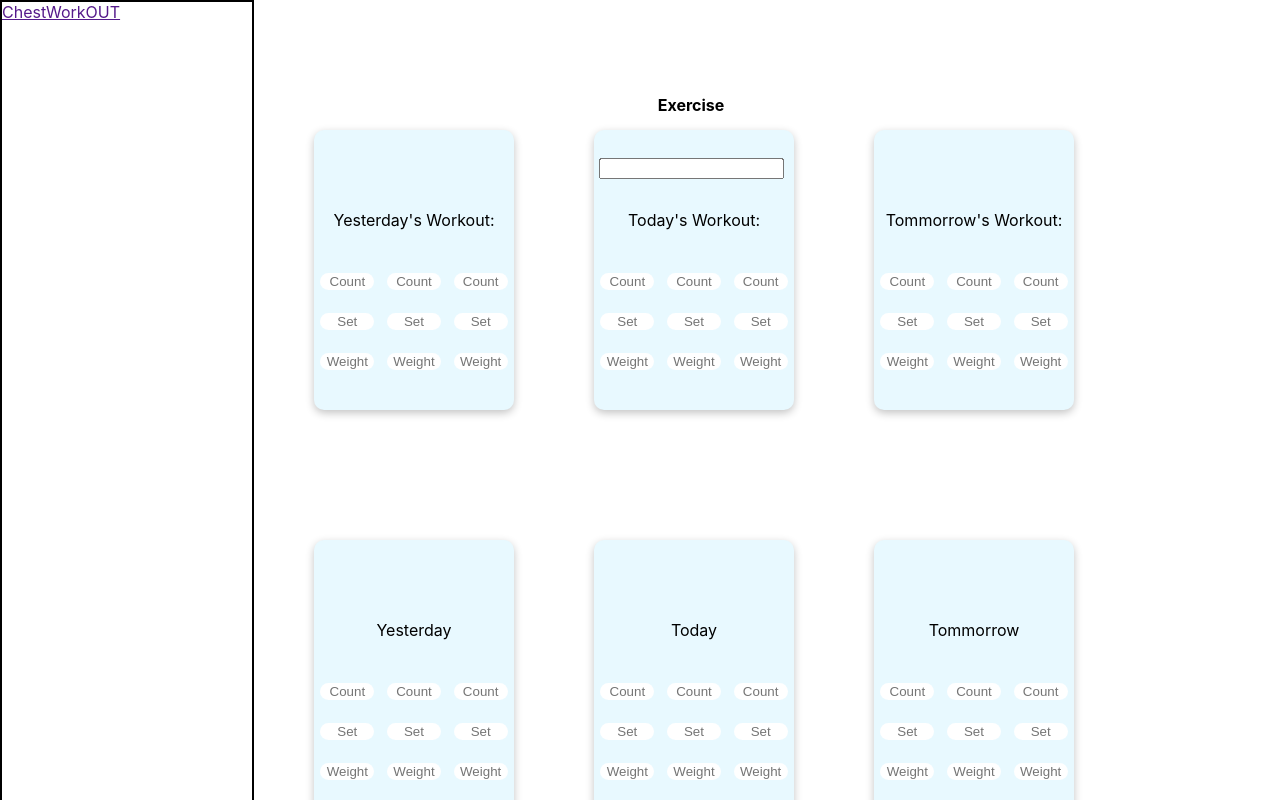
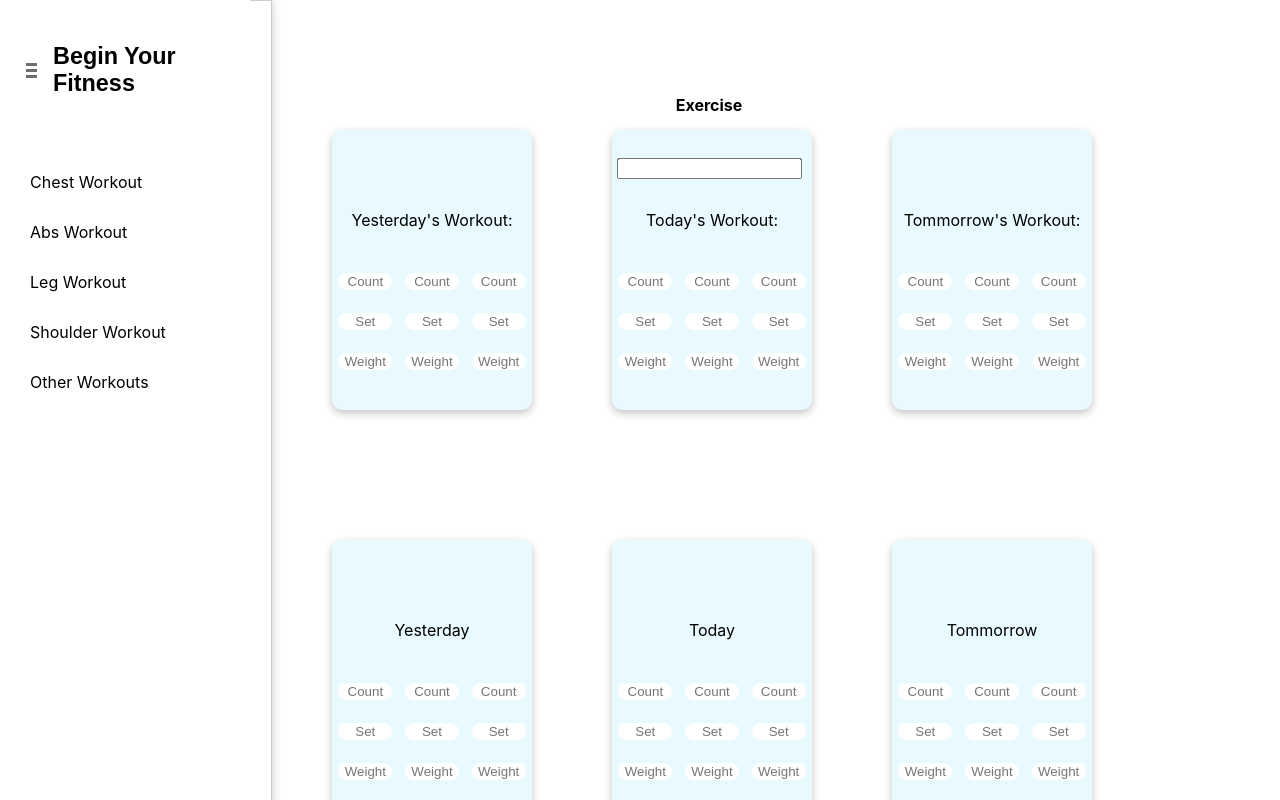
Before and after one commit to SiddhuGit2810/Fitness, a React (Create React App) app: page / in a window 1280 px wide. Shown: the top 800 px of the page. Built offline with nearby package versions, Linux system fonts and the light colour scheme.

Commit message:
code updated

```diff
--- a/src/App.js
+++ b/src/App.js
@@ -5,7 +5,6 @@ import ChestWorkout from './ChestWorkout/ChestWorkout';
 import SideBar from './SideNavBar/SideBar';
 
 function App() {
-
 
 
     return (
@@ -17,6 +16,7 @@ function App() {
 <div className="SideBar">
 
 <SideBar/>
+
 
 </div>
 
--- a/src/SideNavBar/SideBar.js
+++ b/src/SideNavBar/SideBar.js
@@ -1,31 +1,48 @@
-import React from 'react'
+import React, { useState } from 'react'
 
 import "./Sidebar.css"
 
 function SideBar() {
+
+  const [isOpen, setIsOpen] = useState(false);
+
+  const toggleNavbar = () => {
+    setIsOpen(!isOpen);
+  };
+
   return (
     <div>
 
 
-       <div className="border">
-
-
-<div className="ChestWorkout">
-
-<a href="">ChestWorkOUT</a>
-
-</div>
-
-<div className="ShoulderWorkout">
-
-
-</div>
-
-
-       </div>
-
-
-
+      <div className="border">
+        <div className={`side-navbar ${isOpen ? 'open' : ''}`}>
+          <div className="navbar-header">
+            <button className="navbar-toggle" onClick={toggleNavbar}>
+              <div className="bar"></div>
+              <div className="bar"></div>
+              <div className="bar"></div>
+            </button>
+            <div className="brand"> <h3>Begin Your Fitness </h3></div>
+          </div>
+          <ul className="navbar-nav">
+            <li>
+              <a href="#">Chest Workout</a>
+            </li>
+            <li>
+              <a href="#">Abs Workout</a>
+            </li>
+            <li>
+              <a href="#">Leg Workout</a>
+            </li>
+            <li>
+              <a href="#">Shoulder Workout</a>
+            </li>
+            <li>
+              <a href="#">Other Workouts</a>
+            </li>
+          </ul>
+        </div>
+      </div>
     </div>
   )
 }
--- a/src/SideNavBar/Sidebar.css
+++ b/src/SideNavBar/Sidebar.css
@@ -1,17 +1,96 @@
-.border{
+.border {
+    border: 1px solid #ccc;
+    margin: 0px;
+    padding: 10px;
+    background: #fff;
+    box-shadow: 0px 0px 10px rgba(0, 0, 0, 0.2);
+    height: 66rem;
+    width: 250px;
+}
 
-    color: brown;
+.side-navbar {
+    width: 250px;
+    height: 100%;
+    background: #fff;
+    position: absolute;
+    top: 0;
+    left: 0px;
+    transition: 0.5s;
+}
 
-    border: 2px;
-
-    border-color: black;
-
-    border-style: solid;
-
-
-    width: 250px;
-
-    height: 1000px;
-
+.navbar-header {
+    display: flex;
+    justify-content: space-between;
+    align-items: center;
+    padding: 20px;
+    font-family: Arial, Helvetica, sans-serif;
 
 }
+
+.navbar-toggle {
+    background: none;
+    border: none;
+    cursor: pointer;
+    outline: none;
+    display: flex;
+    flex-direction: column;
+    justify-content: space-around;
+    width: 25px;
+    height: 20px;
+}
+
+.bar {
+    width: 100%;
+    height: 3px;
+    background-color: #6e6e6e;
+}
+
+.brand {
+    color: #000;
+    font-size: 20px;
+}
+
+.brand h3 {
+    font-family: Arial, Helvetica, sans-serif;
+    padding-left: 10px;
+}
+
+.navbar-nav {
+    list-style: none;
+    padding: 0;
+}
+
+.navbar-nav li {
+    padding: 15px;
+    width: 240px;
+}
+
+.navbar-nav li a {
+    color: #000;
+    text-decoration: none;
+    padding: 15px;
+}
+
+.navbar-nav li a:hover,
+.active {
+    background: rgb(216, 23, 23);
+    color: white;
+    border-radius: 30px;
+}
+
+@media (max-width: 768px) {
+    .side-navbar {
+        width: 0;
+    }
+
+    .side-navbar.open {
+        width: 250px;
+        left: 0;
+    }
+
+    /* .navbar-nav{
+        width: 0;
+        position: absolute;
+        left: -250px;
+    } */
+}
```
